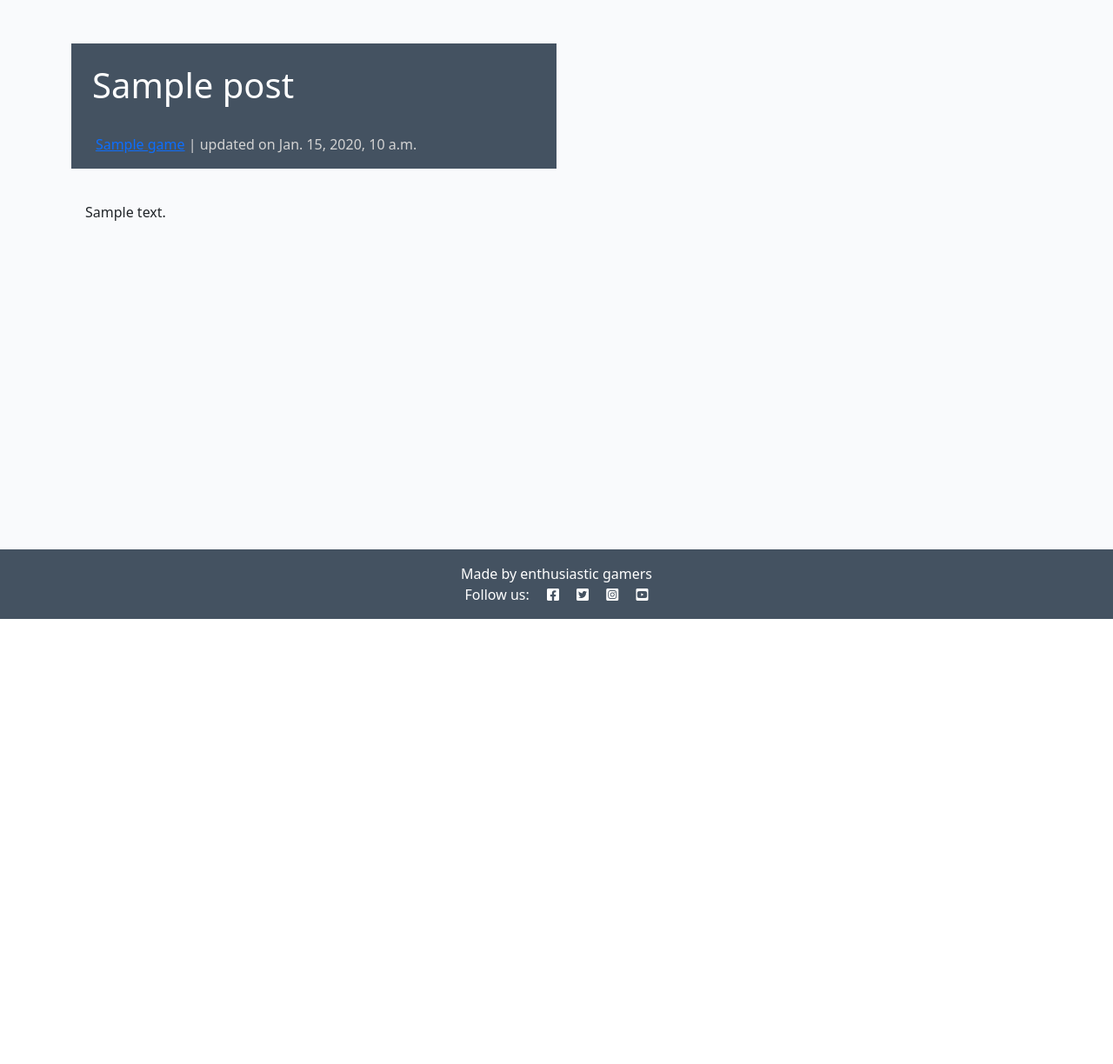
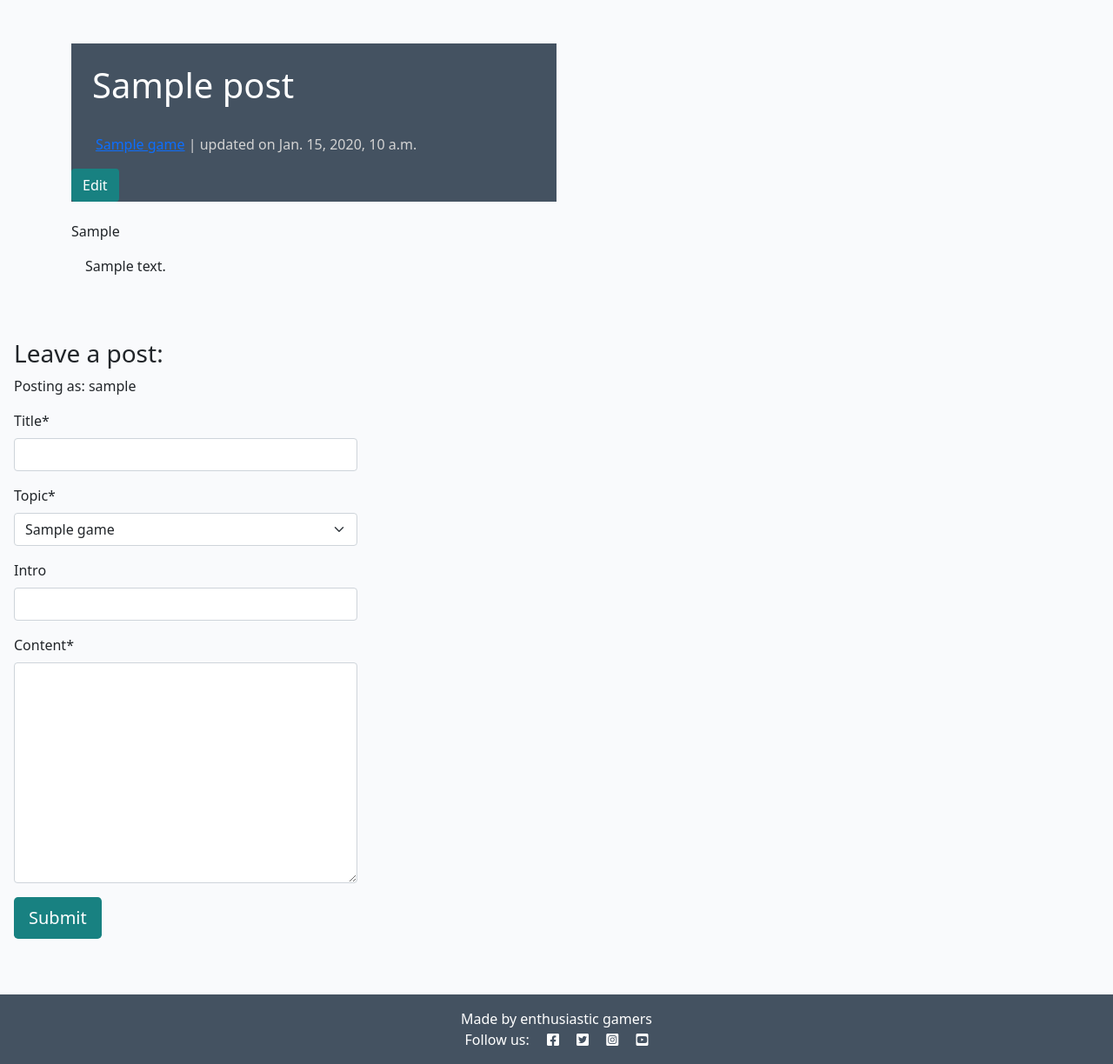
Before and after one commit to programmer-1991/gamers-digest, a Django app: a page that uses templates/base.html in a window 1280 px wide. Shown: the part 88-1312 px from the top of the page at 87% size. Before the commit the page ends 800 px from the top, so only its background shows below. Run offline with Django 4.2, Linux system fonts and the light colour scheme; a user stored in the database is signed in; tables that the repository leaves empty hold one stand-in row (values such as "Sample post"); parts of the project's set-up code (start-up, migrations or seed data) failed here and were passed over; some libraries are stand-ins or nearby versions.

Commit message:
Add update functionality to posts

```diff
--- a/news/models.py
+++ b/news/models.py
@@ -23,7 +23,7 @@ class Post(models.Model):
     slug = models.SlugField(max_length=256, unique=True)
     intro = models.CharField(max_length=1024, blank=True)
     content = models.TextField()
-    topic = models.ForeignKey(Game, on_delete = models.CASCADE, related_name = "posts", default=1)
+    topic = models.ForeignKey(Game, on_delete = models.CASCADE, related_name = "posts", default=0)
     created_on = models.DateTimeField(auto_now_add = True)
     updated_on = models.DateTimeField(auto_now = True)
     class Meta:
--- a/news/templates/news/create_post.html
+++ b/news/templates/news/create_post.html
@@ -8,15 +8,19 @@
         {% if user.is_authenticated %}
         <h3>Leave a post:</h3>
         <p>Posting as: {{ user.username }}</p>
+
         <form id="postForm" method="post" class="mt-3">
             {{ post_form | crispy }}
             {% csrf_token %}
+            <!--submit button-->
             <button id="submitButton" type="submit" class="btn btn-signup btn-lg">Submit</button>
+
         </form>
         {% else %}
         <p class="center">Log in to add a post</p>
         {% endif %}
-    </div>
+
+</div>
 </div>
 
 {% endblock content %}
--- a/news/templates/news/index.html
+++ b/news/templates/news/index.html
@@ -23,7 +23,7 @@
                             </a>
                             <p class ="card-text">{{ post.intro }}</p>
                             <hr />
-                            <p class="card-text text-muted h6">{{ post.created_on }}</p>
+                            <p class="card-text text-muted h6">{{ post.updated_on }}</p>
                         </div>
                     </div>
                 </div>
--- a/news/templates/news/post.html
+++ b/news/templates/news/post.html
@@ -6,9 +6,14 @@
         <div class="row g-0">
             <div class="col-md-6 masthead-text">
                 <!-- Post title goes in these h1 tags -->
-                <h1 class="p-4">{{ post.title }}</h1>
+                <h1 class="p-4" id="title">{{ post.title }}</h1>
                 <!-- Post author goes before the | the post's created date goes after -->
-                <p class="post-subtitle"><a href="{% url 'game' game.slug %}">{{ game }}</a> | updated on {{ post.updated_on }}</p>
+                <p class="post-subtitle"><a href="{% url 'game' game.slug %}" id="topic" topic="{{ game.id }}">{{ game }}</a> | updated on
+                    {{ post.updated_on }}</p>
+                <!--Edit button-->
+                {% if user.is_authenticated %}
+                <button class="btn btn-edit" slug="{{ post.slug }}">Edit</button>
+                {% endif %}
             </div>
         </div>
     </div>
@@ -16,15 +21,40 @@
 <div class="container">
     <div class="row">
         <div class="col card mb-4  mt-3 left  top">
-            <div class="card-body">
-                <!-- The post content goes inside the card-text. -->
-                <!-- Use the | safe filter inside the template tags -->
-                <p class="card-text">
-                    {{ post.content | safe }}
-                </p>
+            <div class="card-intro" id="intro">
+                {{ post.intro }}
+            </div>
+            <div class="card-body" id="content">
+                {{ post.content | safe }}
             </div>
         </div>
     </div>
 </div>
 
+{% load crispy_forms_tags %}
+
+<!-- Creating New Posts -->
+<div class="col-md-4 card mb-4 mt-3">
+    <div class="card-body">
+        {% if user.is_authenticated %}
+        <h3>Leave a post:</h3>
+        <p>Posting as: {{ user.username }}</p>
+
+        <form id="postForm" method="post" class="mt-3">
+            {{ form | crispy }}
+            {% csrf_token %}
+            <!--submit button-->
+            <button id="submitButton" type="submit" class="btn btn-signup btn-lg">Submit</button>
+
+        </form>
+        {% else %}
+        <p class="center">Log in to add a post</p>
+        {% endif %}
+    </div>
+</div>
+
 {% endblock content %}
+
+{% block extras %}
+<script src="{% static 'js/posts.js' %}"></script>
+{% endblock %}
--- a/news/urls.py
+++ b/news/urls.py
@@ -6,5 +6,5 @@ urlpatterns = [
     path('create/', views.create, name = 'create'),
     path('game/<slug:slug>/', views.game, name='game'),
     path('<slug:slug>/', views.post, name='post'),
-
+    path('edit/<slug:slug>', views.post_edit, name='post_edit'),
 ]
--- a/news/views.py
+++ b/news/views.py
@@ -1,8 +1,10 @@
-from django.shortcuts import render, get_object_or_404
+from django.shortcuts import render, get_object_or_404, reverse
 from django.views import generic
 from django.contrib import messages
+from django.http import HttpResponseRedirect
 from .models import Post, Game
 from .forms import PostForm
+from django.utils.text import slugify
 
 # Create your views here.
 
@@ -16,8 +18,7 @@ def create(request):
         post_form = PostForm(data=request.POST)
         if post_form.is_valid():
             post = post_form.save(commit=False)
-            post.author = request.user
-            post.post = post
+            post.slug = slugify(post.title)
             post.save()
             messages.add_message(
                 request, messages.SUCCESS,
@@ -32,15 +33,45 @@ def create(request):
         },
     )
 
+def post_edit(request, slug):
+    """
+    view to edit posts
+    """
+    if request.method == "POST":
+
+        queryset = Post.objects.all()
+        post = get_object_or_404(queryset, slug=slug)
+        form = PostForm(data=request.POST, instance=post)
+
+        if form.is_valid():
+            post = form.save(commit=False)
+            #post.game = game
+            post.save()
+            messages.add_message(request, messages.SUCCESS, 'Post updated!')
+        else:
+            messages.add_message(request, messages.ERROR, 'Error updating post!')
+
+    return HttpResponseRedirect(reverse('post', args=[slug]))
 
 def post(request, slug):
     queryset = Post.objects.all()
     post = get_object_or_404(queryset, slug=slug)
     game = post.topic
+    if request.method == "POST":
+        post_form = PostForm(data=request.POST)
+        if post_form.is_valid():
+            post = post_form.save(commit=False)
+            post.slug = slugify(post.title)
+            post.save()
+            messages.add_message(
+                request, messages.SUCCESS,
+                'Post is created'
+            )
+    form = PostForm()
     return render(
         request,
         "news/post.html",
-        {"post": post, "game": game},
+        {"post": post, "game": game, "form": form},
     )
 
 def game(request, slug):
--- /dev/null
+++ b/static/js/posts.js
@@ -0,0 +1,34 @@
+const editButtons = document.getElementsByClassName("btn-edit");
+const contentField = document.getElementById("id_content");
+const titleField = document.getElementById("id_title");
+const introField = document.getElementById("id_intro");
+const topicField = document.getElementById("id_topic")
+const postForm = document.getElementById("postForm");
+const submitButton = document.getElementById("submitButton");
+
+/**
+ * Initializes edit functionality for the provided edit buttons.
+ *
+ * For each button in the `editButtons` collection:
+ * - Retrieves the associated comment's ID upon click.
+ * - Fetches the content of the corresponding comment.
+ * - Populates the `commentText` input/textarea with the comment's content for editing.
+ * - Updates the submit button's text to "Update".
+ * - Sets the form's action attribute to the `edit_comment/{commentId}` endpoint.
+ */
+for (let button of editButtons) {
+    button.addEventListener("click", (e) => {
+        const slug = e.target.getAttribute("slug");
+        const postContent = document.getElementById("content").innerHTML;
+        const postTitle = document.getElementById("title").innerText;
+        const postIntro = document.getElementById("intro").innerText;
+        const postTopic = document.getElementById("topic").getAttribute("topic");
+        console.log(postContent);
+        topicField.value = postTopic;
+        introField.value = postIntro;
+        titleField.value = postTitle;
+        contentField.value = postContent;
+        submitButton.innerText = "Update";
+        postForm.setAttribute("action", `/edit/${slug}`);
+    });
+}
--- a/static/js/script.js
+++ /dev/null
@@ -1 +0,0 @@
-console.log("Keep developing, keep coding");
--- a/templates/base.html
+++ b/templates/base.html
@@ -117,7 +117,8 @@
     <script src="https://cdn.jsdelivr.net/npm/bootstrap@5.0.1/dist/js/bootstrap.bundle.min.js"
         integrity="sha384-gtEjrD/SeCtmISkJkNUaaKMoLD0//ElJ19smozuHV6z3Iehds+3Ulb9Bn9Plx0x4" crossorigin="anonymous">
     </script>
-    <script src="{% static 'js/script.js' %}"></script>
+    {% block extras %}
+    {% endblock %}
 </body>
 
 </html>
```
